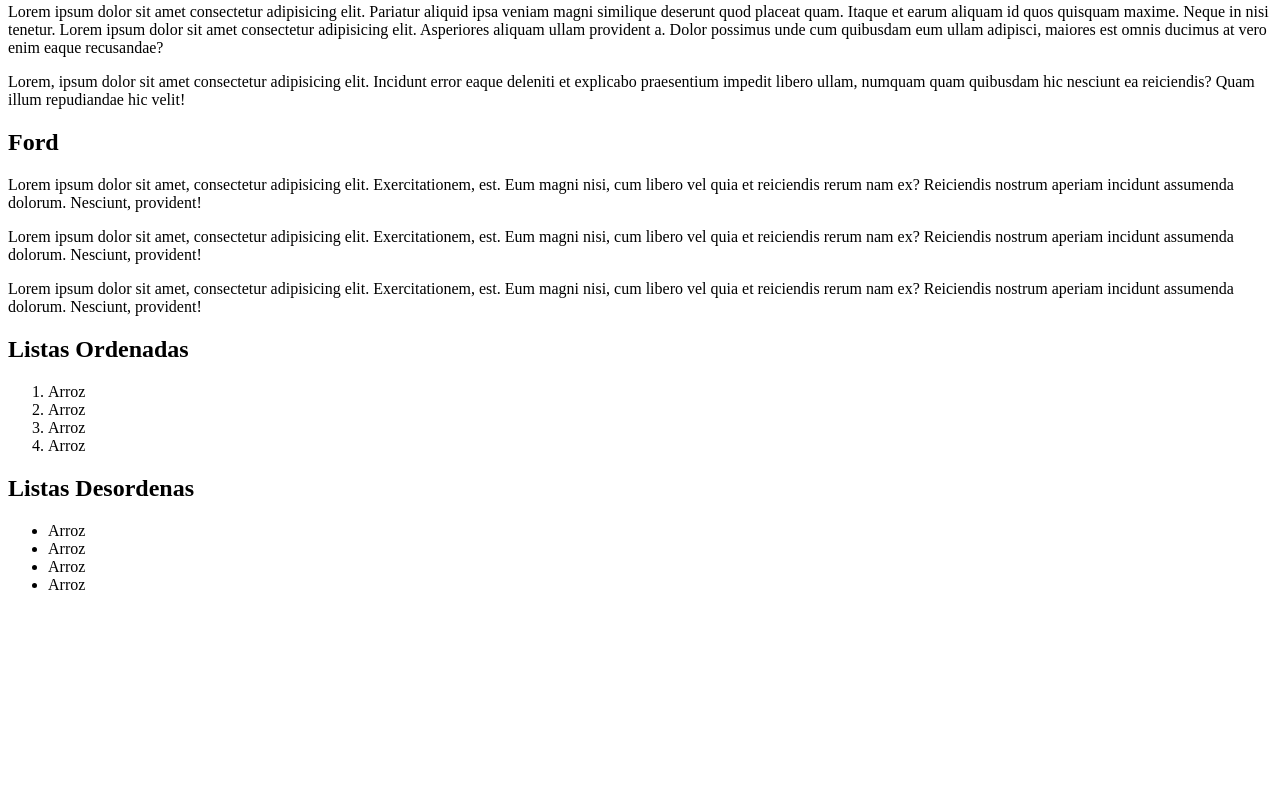
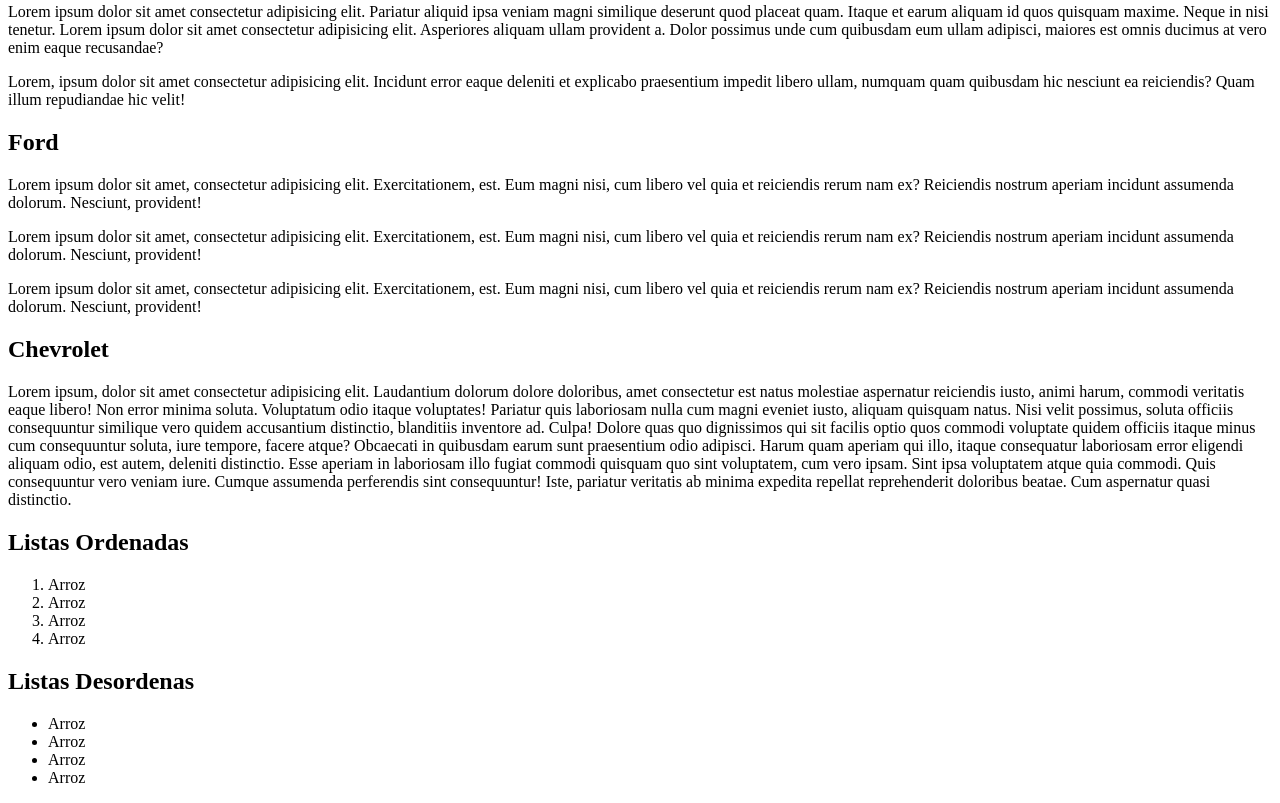
Before and after one commit to Bernalpas/tareagrupalutn, a plain HTML site: page index.html in a window 1280 px wide. Shown: the part 625-1428 px from the top of the page. Before the commit the page ends 1235 px from the top, so only its background shows below. Drawn offline with Linux system fonts and the light colour scheme.

Commit message:
Cambiando repo

```diff
--- a/index.html
+++ b/index.html
@@ -83,6 +83,16 @@
                     Lorem ipsum dolor sit amet, consectetur adipisicing elit. Exercitationem, est. Eum magni nisi, cum libero vel quia et reiciendis rerum nam ex? Reiciendis nostrum aperiam incidunt assumenda dolorum. Nesciunt, provident!
                 </p>
             </article>
+            <article>
+                <h2>Chevrolet</h2>
+                <p>
+                    Lorem ipsum, dolor sit amet consectetur adipisicing elit. Laudantium dolorum dolore doloribus, amet consectetur est natus molestiae aspernatur reiciendis iusto, animi harum, commodi veritatis eaque libero! Non error minima soluta.
+                    Voluptatum odio itaque voluptates! Pariatur quis laboriosam nulla cum magni eveniet iusto, aliquam quisquam natus. Nisi velit possimus, soluta officiis consequuntur similique vero quidem accusantium distinctio, blanditiis inventore ad. Culpa!
+                    Dolore quas quo dignissimos qui sit facilis optio quos commodi voluptate quidem officiis itaque minus cum consequuntur soluta, iure tempore, facere atque? Obcaecati in quibusdam earum sunt praesentium odio adipisci.
+                    Harum quam aperiam qui illo, itaque consequatur laboriosam error eligendi aliquam odio, est autem, deleniti distinctio. Esse aperiam in laboriosam illo fugiat commodi quisquam quo sint voluptatem, cum vero ipsam.
+                    Sint ipsa voluptatem atque quia commodi. Quis consequuntur vero veniam iure. Cumque assumenda perferendis sint consequuntur! Iste, pariatur veritatis ab minima expedita repellat reprehenderit doloribus beatae. Cum aspernatur quasi distinctio.
+                </p>
+            </article>
         </section>
         <section>
             <h1>Listas Ordenadas</h1>
```
